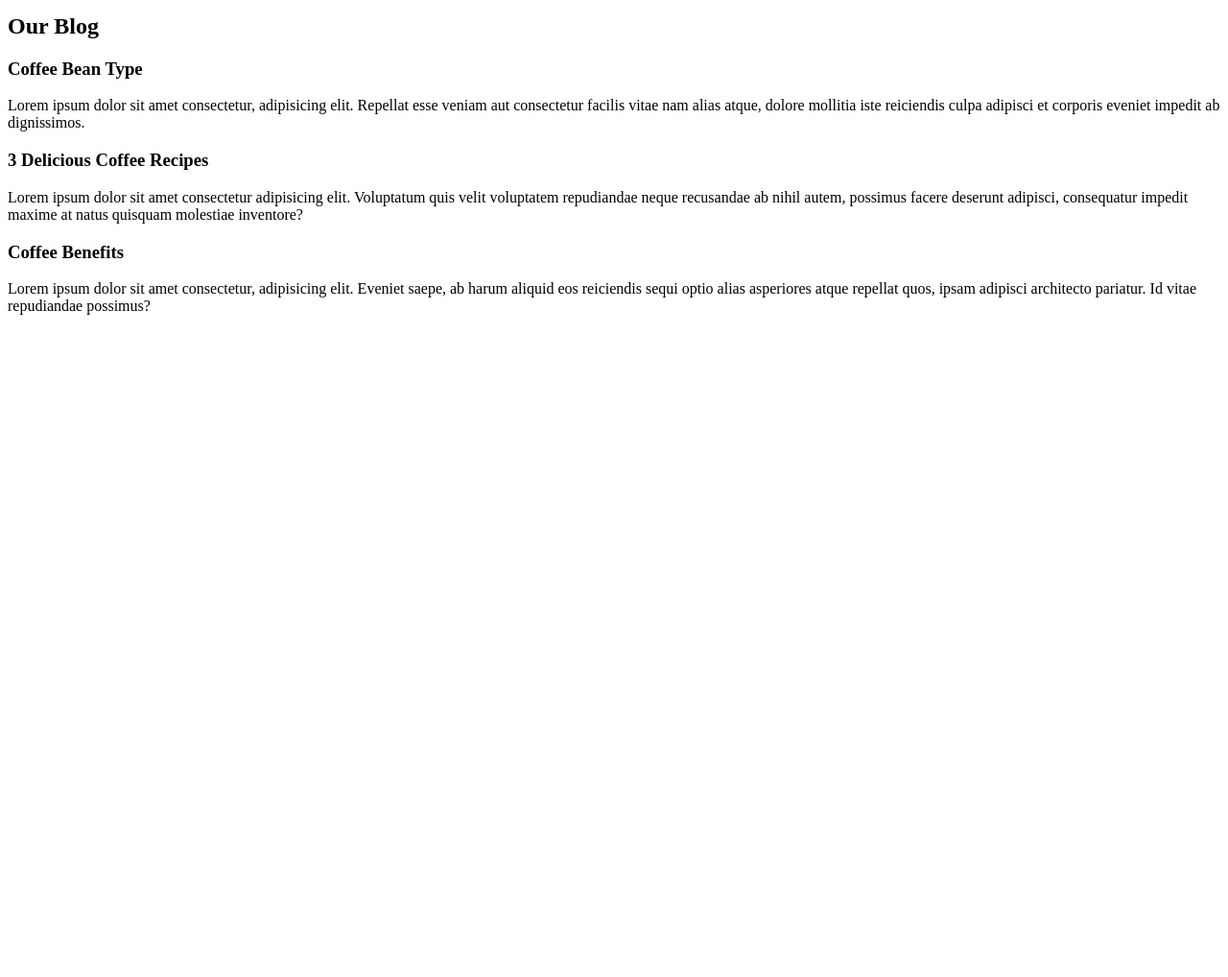
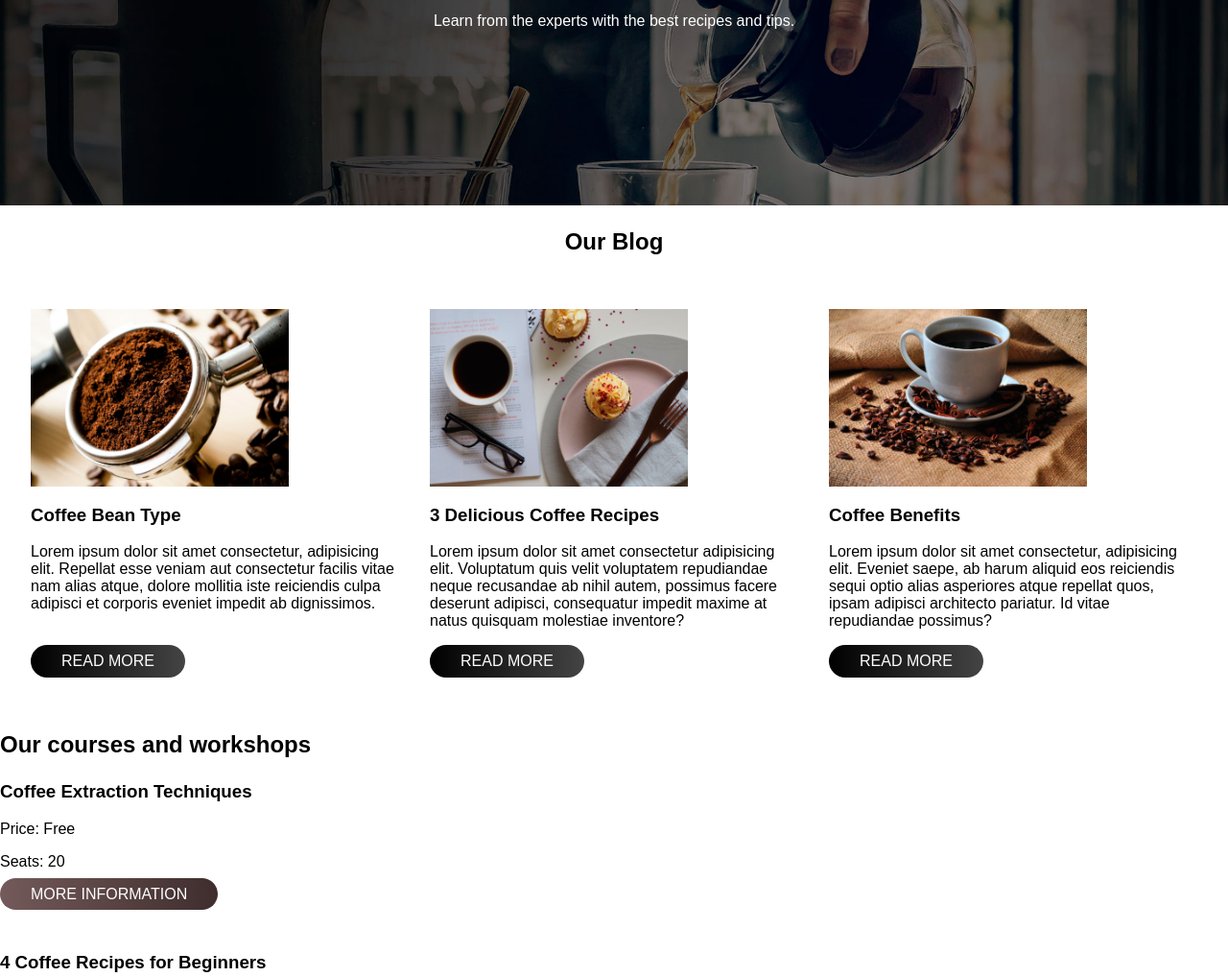
Before and after one commit to BrantRobinson/Coffee-Blog, a plain HTML site: page CoffeeBlog/index.html in a window 1280 px wide. Shown: the part 138-1156 px from the top of the page at 96% size. Before the commit the page ends 800 px from the top, so only its background shows below. Drawn offline with Linux system fonts and the light colour scheme.

Commit message:
Add files via upload

```diff
--- a/CoffeeBlog/index.html
+++ b/CoffeeBlog/index.html
@@ -8,27 +8,73 @@
     <link rel="stylesheet" href="style.css">
 </head>
 <body>
-    <header>
+    <header class="main-header">
         <h1>Coffee Blog</h1>
         <p>Coffee Blog with Tips and Courses</p>
         <p>Learn from the experts with the best recipes and tips.</p>
     </header>
     <main>
-        <div class="blog_content">
+        <!-- BLOG SECTION -->
+        <section class="blog">
+            <div class="blog-content">
+                <div class="blog-heading">
                     <h2>Our Blog</h2>
-            <div class="blog_item">
+                </div>
+                <div class="blog-item1">
+                    <img src="img/blog1.jpg" alt="coffe grounds">
                     <h3>Coffee Bean Type</h3>
                     <p>Lorem ipsum dolor sit amet consectetur, adipisicing elit. Repellat esse veniam aut consectetur facilis vitae nam alias atque, dolore mollitia iste reiciendis culpa adipisci et corporis eveniet impedit ab dignissimos.</p>
+                    <a href="#" class="blog-button">
+                        Read More
+                    </a>
                 </div>
-            <div class="blog_item">
+                <div class="blog-item2">
+                    <img src="img/blog2.jpg" alt="plate and coffee">
                     <h3>3 Delicious Coffee Recipes</h3>
                     <p>Lorem ipsum dolor sit amet consectetur adipisicing elit. Voluptatum quis velit voluptatem repudiandae neque recusandae ab nihil autem, possimus facere deserunt adipisci, consequatur impedit maxime at natus quisquam molestiae inventore?</p>
+                    <a href="#" class="blog-button">
+                        Read More
+                    </a>
                 </div>
-            <div class="blog_item">
+                <div class="blog-item3">
+                    <img src="img/blog3.jpg" alt="coffee and beans">
                     <h3>Coffee Benefits</h3>
                     <p>Lorem ipsum dolor sit amet consectetur, adipisicing elit. Eveniet saepe, ab harum aliquid eos reiciendis sequi optio alias asperiores atque repellat quos, ipsam adipisci architecto pariatur. Id vitae repudiandae possimus?</p>
+                    <a href="#" class="blog-button">
+                        Read More
+                    </a>
                 </div>
             </div>
+        </section>
+        <!-- COURSES SECTION -->
+         <section class="courses">
+             <div class="courses-content">
+                <div class="courses-header">
+                    <h2>Our courses and workshops</h2>
+                </div>
+                <div class="courses-item">
+                    <h3>Coffee Extraction Techniques</h3>
+                    <p>Price:<span> Free</span></p>
+                    <p>Seats:<span> 20</span></p>
+                    <a href="#" class="courses-button">more information</a>
+                </div>
+                <div class="courses-item">
+                    <h3>4 Coffee Recipes for Beginners</h3>
+                    <p>Price:<span> Free</span></p>
+                    <p>Seats:<span> 20</span></p>
+                    <a href="#" class="courses-button">more information</a>
+             </div>
+         </section>
     </main>
+    <footer>
+        <div class="footer-content">
+            <h1>Coffee Blog</h1>
+            <div class="footer-links">
+                <a href="#" class="footer-links-item">About Us</a>
+                <a href="#" class="footer-links-item">Courses</a>
+                <a href="#" class="footer-links-item">Contact</a>
+            </div>
+        </div>
+    </footer>
 </body>
 </html>
--- a/CoffeeBlog/style.css
+++ b/CoffeeBlog/style.css
@@ -1,11 +1,148 @@
-. {
-    box-sizing: border-box;
+/* GLOBAL */
+:root {
+    --fw-b: 300;
+    --fw-n: 200;
+    --fw-l: 100;
+
+    --fs-l: 3rem;
+    --fs-m: 2rem;
+    --fs-s: 1rem;
 }
 
-header {
-    /* background-image: url("images/header-bkg.png"); */
+* {
+    margin: 0;
+    padding: 0;
 }
 
-.blog_item img {
-    max-width: 300px;
+h1, h2, h3 {
+    margin: 1em 0;
 }
+
+body {
+    font-family: Arial, sans-serif;
+}
+
+p {
+    font-weight: var(--fw-l);
+    font-size: var(--fs-s);
+    margin-bottom: 1em;
+}
+
+.main-header {
+    background-image: url("./img/banner.jpg");
+    background-size: cover;
+    height: 20em;
+    padding: 1em;
+    color: white;
+    text-align: center;
+}
+
+/* BLOG SECTION */
+.blog-content {
+    padding: 0 2em 2em 2em;
+    display: grid;
+    grid-template-areas:
+    'top'
+    'one'
+    'two'
+    'three';
+    gap: 2em;
+}
+
+.blog-content img {
+    width: 70%;
+}
+
+.blog-item1, .blog-item2, .blog-item3 {
+    display: flex;
+    flex-direction: column;
+    margin-bottom: 3em;
+}
+
+.blog-button {
+    padding: .5em 2em;
+    background-image: linear-gradient(to right, rgb(0, 0, 0), rgb(68, 68, 68));
+    text-decoration: none;
+    color: white;
+    width: fit-content;
+    border-radius: 100px;
+    justify-self: center;
+    text-transform: uppercase;
+    margin-top: auto;
+}
+
+.blog-button:hover {
+    color: black;
+    background-color: grey;
+    background-image: none;
+}
+
+.blog-heading {
+    grid-area: top;
+}
+
+.blog-item1 {
+    grid-area: one;
+}
+
+.blog-item2 {
+    grid-area: two;
+}
+
+.blog-item3 {
+    grid-area: three;
+}
+
+@media (min-width: 800px) {
+    .blog-content {
+        display: grid;
+        grid-template-columns: repeat(3, 1fr);
+        grid-template-areas:
+        '. top .'
+        'one two three';
+        gap: 2em;
+    }
+
+    .blog-heading h2 {
+    text-align: center;
+    }
+    .blog-item1, .blog-item2, .blog-item3 {
+        margin-bottom: 0em;
+
+    }
+}
+
+/* COURSES SECTION */
+.courses-item {
+    padding: 0 0 2em 0;
+}
+
+.courses-button {
+    padding: .5em 2em;
+    background-image: linear-gradient(to right, rgb(116, 90, 90), rgb(63, 45, 45));
+    text-decoration: none;
+    color: white;
+    width: fit-content;
+    border-radius: 100px;
+    justify-self: center;
+    text-transform: uppercase;
+    margin-top: auto;
+}
+
+.courses-button:hover {
+    color: rgb(255, 255, 255);
+    background-color: rgb(26, 12, 12);
+    background-image: none;
+}
+
+.footer-content {
+    background-color: black;
+    color: white;
+    margin: 0 auto;
+    padding: 1em 0;
+    text-align: center;
+}
+
+.footer-links-item {
+    padding: 0 1em;
+}
```
Also changed, not shown: CoffeeBlog/img/banner.jpg (added), CoffeeBlog/img/blog1.jpg (added), CoffeeBlog/img/blog2.jpg (added), CoffeeBlog/img/blog3.jpg (added), CoffeeBlog/img/coffee.png (added), CoffeeBlog/img/contact.jpg (added), CoffeeBlog/img/course1.jpg (added), CoffeeBlog/img/course2.jpg (added), CoffeeBlog/img/course3.jpg (added), CoffeeBlog/img/header-bkg.png (added), CoffeeBlog/img/us.jpg (added). Lines whose indentation alone changed are shown as unchanged.
